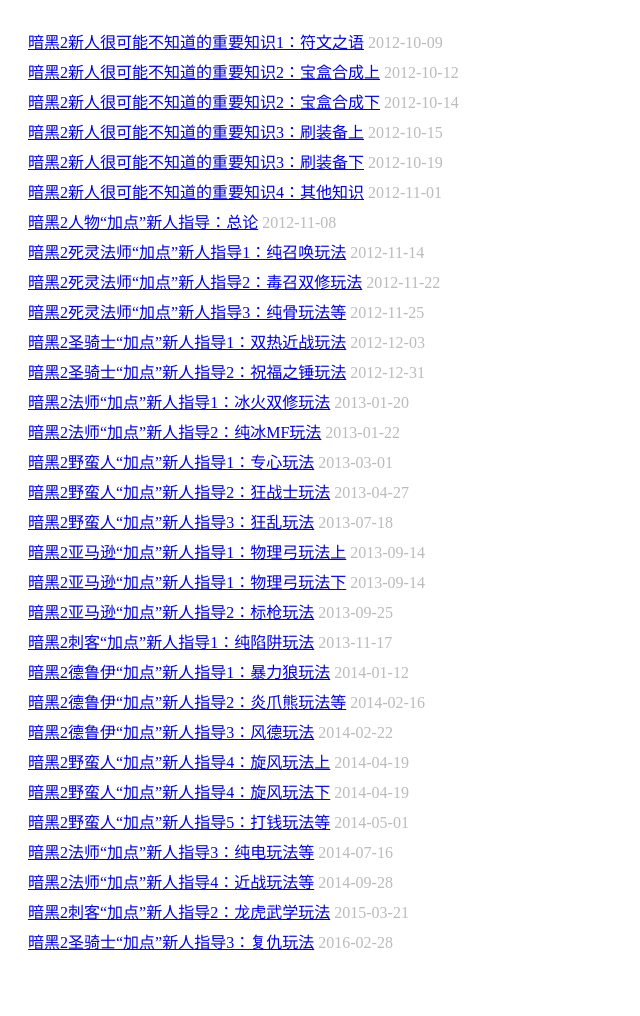
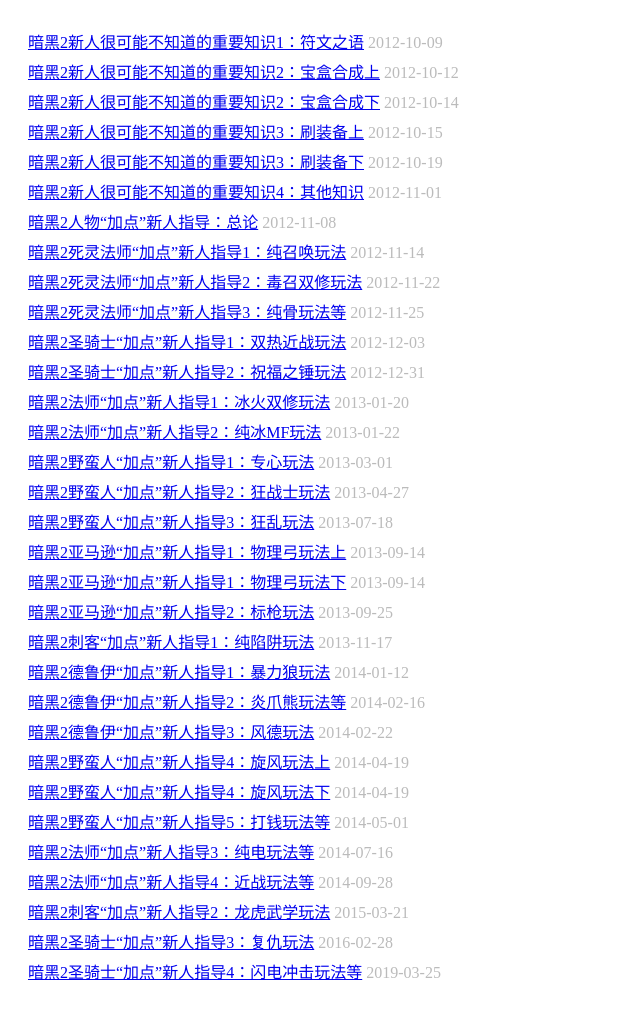
Before and after one commit to chenyu8674/Diablo2NoobTools, a plain HTML site: page NoobExperience.html in a window 1280 px wide. Shown: the whole page, without its empty margins (0-640 px from the left). Before the commit the page ends 986 px from the top, so only its background shows below. Drawn offline with Linux system fonts and the light colour scheme; files whose address does not match are found by name.

Commit message:
Update NoobExperience.html

```diff
--- a/NoobExperience.html
+++ b/NoobExperience.html
@@ -72,5 +72,7 @@
 	<tex>2015-03-21</tex><br>
 	<a href="http://jingyan.baidu.com/article/25648fc18c6eb39191fd00dd.html">暗黑2圣骑士“加点”新人指导3：复仇玩法</a>
 	<tex>2016-02-28</tex><br>
+	<a href="http://jingyan.baidu.com/article/2c8c281d6292620008252a9d.html">暗黑2圣骑士“加点”新人指导4：闪电冲击玩法等</a>
+	<tex>2019-03-25</tex><br>
 </body>
 </html>
```
